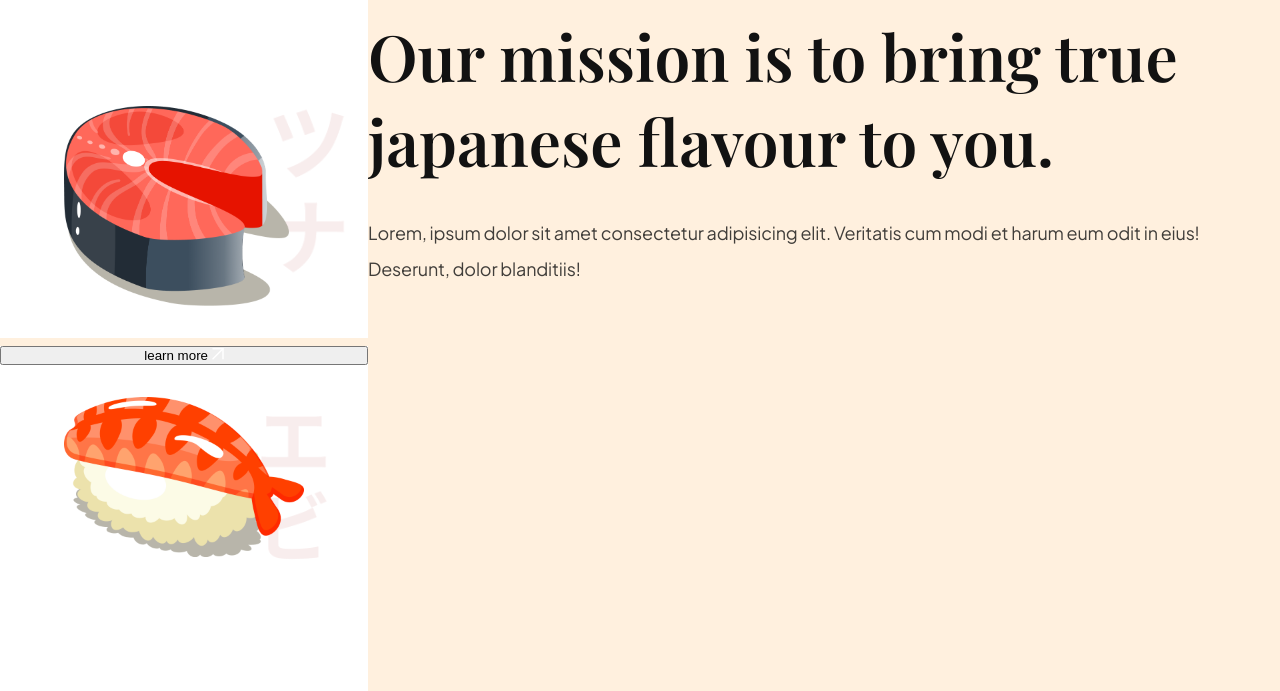
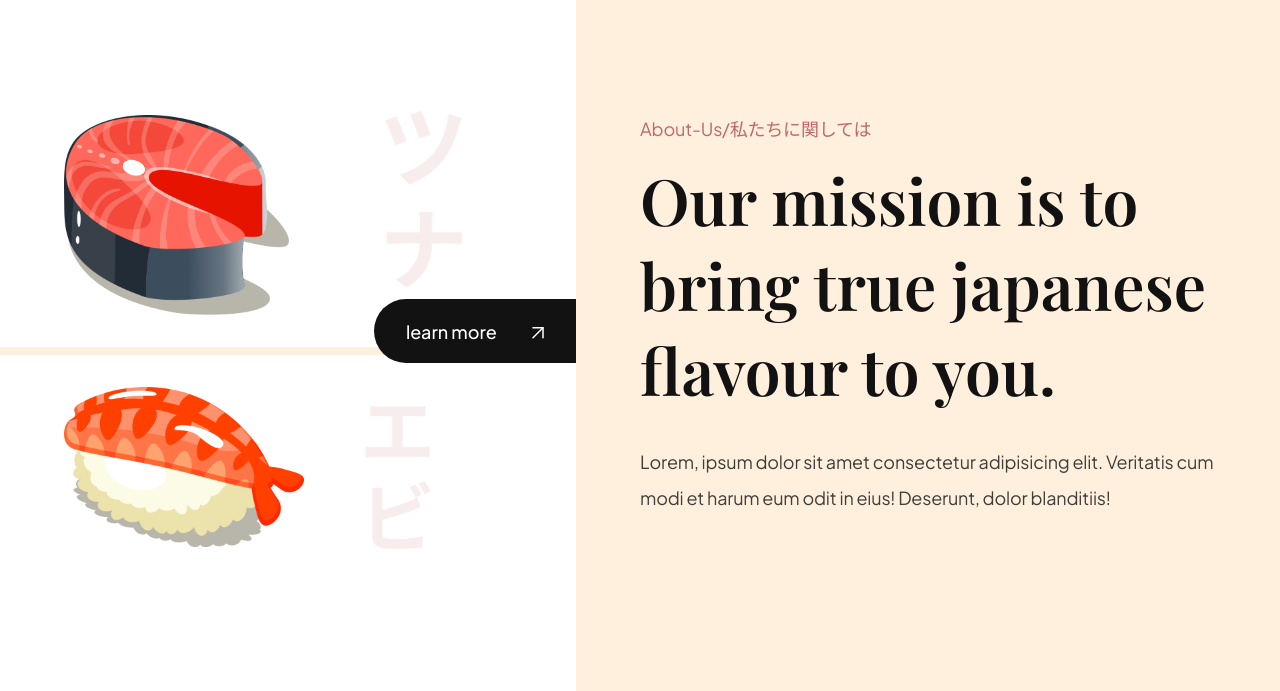
Before and after one commit to nileshshukla3011/shushiman, a website built with Vite: page index.html in a window 1280 px wide. Shown: the part 795-1486 px from the top of the page. Built offline with nearby package versions, Linux system fonts and the light colour scheme.

Commit message:
completed about

```diff
--- a/css/sections/about.css
+++ b/css/sections/about.css
@@ -36,3 +36,33 @@
   width: 240px;
   height: 160px;
 }
+
+.about-us__button {
+  position: absolute;
+  right: 0;
+  padding: 12px 32px;
+  min-height: 64px;
+  background: var(--secondary-color);
+  border-radius: 32px 0 0 32px;
+  border: 0;
+  outline: 0;
+  color: #fff;
+  font-family: var(--plus-jakarta-sans);
+  font-weight: 500;
+  font-size: 18px;
+  line-height: 23px;
+  cursor: pointer;
+}
+
+.about-us__button img{
+  object-fit:contain;
+  margin-left:32px;
+}
+
+.about-us__content {
+  padding:64px;
+  flex:1;
+  display:flex;
+  justify-content:center;
+  flex-direction:column;
+}
```
